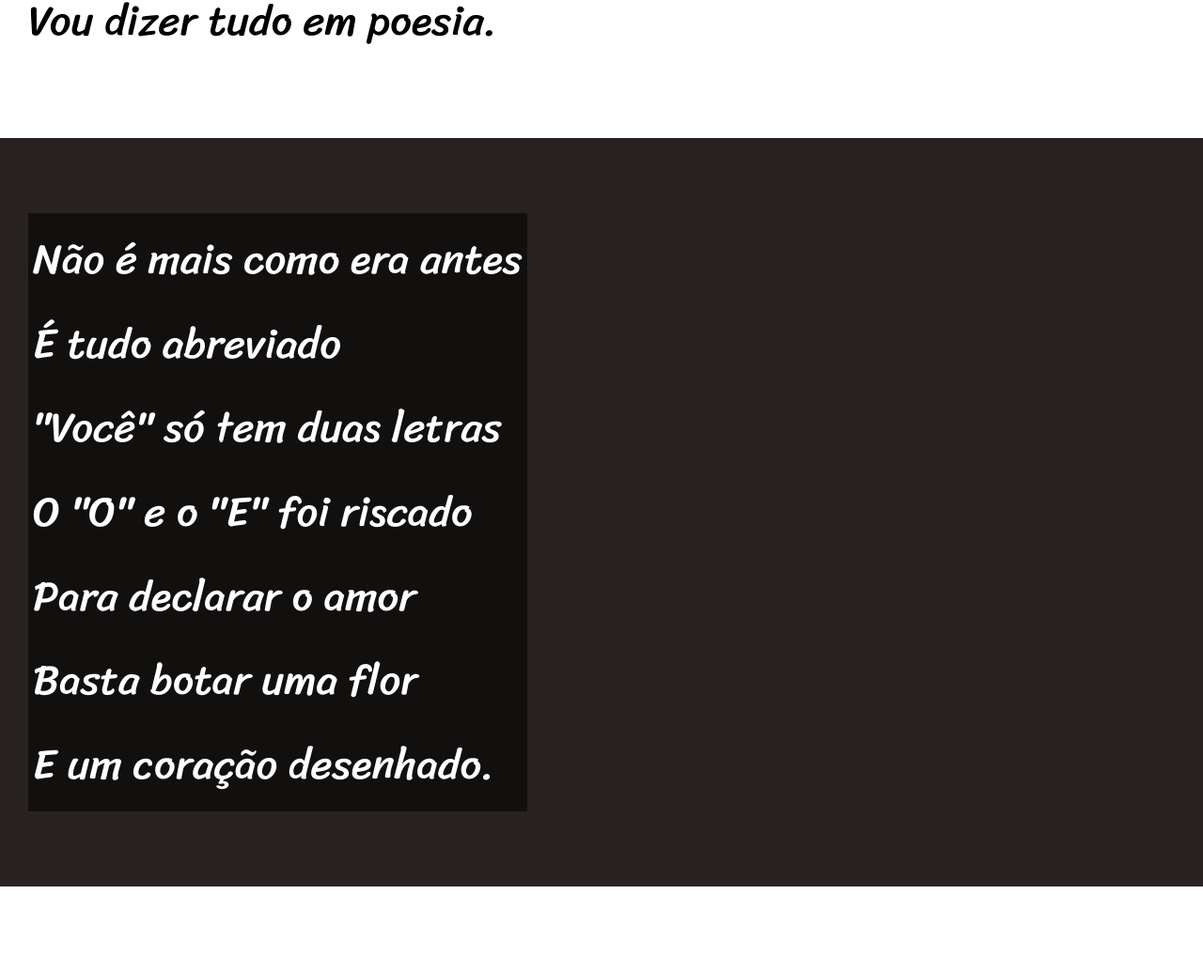
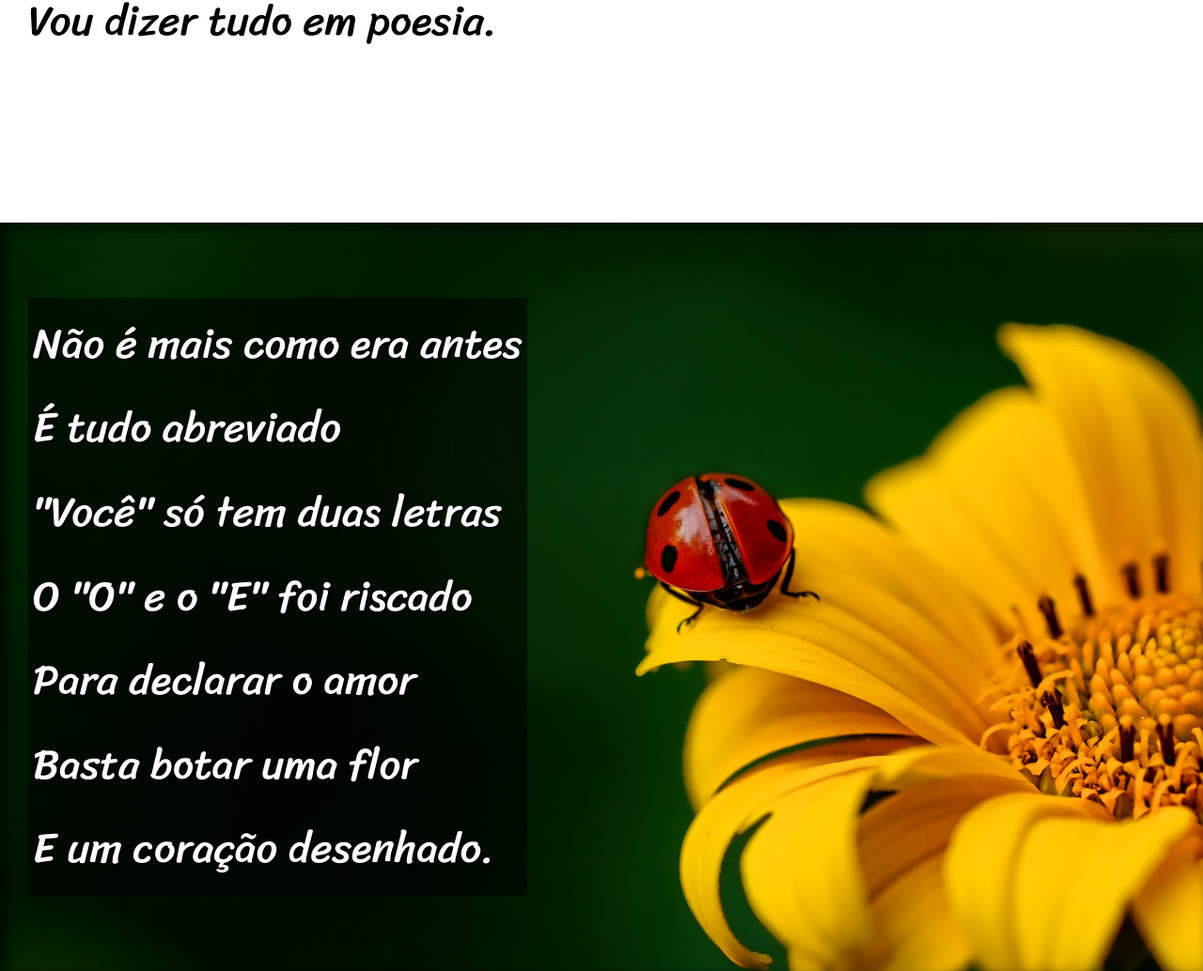
Before and after one commit to GeilsonAraujoDev/html_css, a plain HTML site: page desafios/desafio 012/index.html in a window 1280 px wide. Shown: the part 940-1974 px from the top of the page at 94% size. Drawn offline with Linux system fonts and the light colour scheme.

Commit message:
atualizacao fundo imagem

```diff
--- a/desafios/desafio 012/estilo/style.css
+++ b/desafios/desafio 012/estilo/style.css
@@ -51,6 +51,9 @@ section {
     font-family: var(--fonte3);
     font-size: 3.5vw;
 }
+section > p {
+    padding-bottom: 2em;
+}
 section.normal {
     background-color: white;
     color: black;
@@ -58,14 +61,25 @@ section.normal {
 section.imagem {
     background-color: rgb(41, 34, 34);
     color: white;
+    box-shadow: inset 6px 6px 13px 0px rgba(0, 0, 0, 0.664);
+    background-size: cover;
+    background-attachment: fixed;
 }
 section.imagem > p {
     display: inline-block;
     padding: 5px;
     background-color: rgba(0, 0, 0, 0.555);
+    text-shadow: 2px 2px 0px black;
+
+}
+section#img01 {
+    background-image: url(../imagens/background001.jpg);
+    background-position: right center;
 }
 
-
+section#img02 {
+    background-image: url(../imagens/background002.jpg);
+}
 
 
 
--- a/desafios/desafio 012/index.html
+++ b/desafios/desafio 012/index.html
@@ -24,7 +24,7 @@
                 Vou dizer tudo em poesia.
             </p>
         </section>
-        <section class="imagem">
+        <section class="imagem" id="img01">
            <p>
             Não é mais como era antes <br>
             É tudo abreviado <br>
@@ -58,7 +58,7 @@
             </p>
 
         </section>
-        <section class="imagem">
+        <section class="imagem" id="img02">
 
             <p>
                 Tenho saudade das cartas <br>
```
